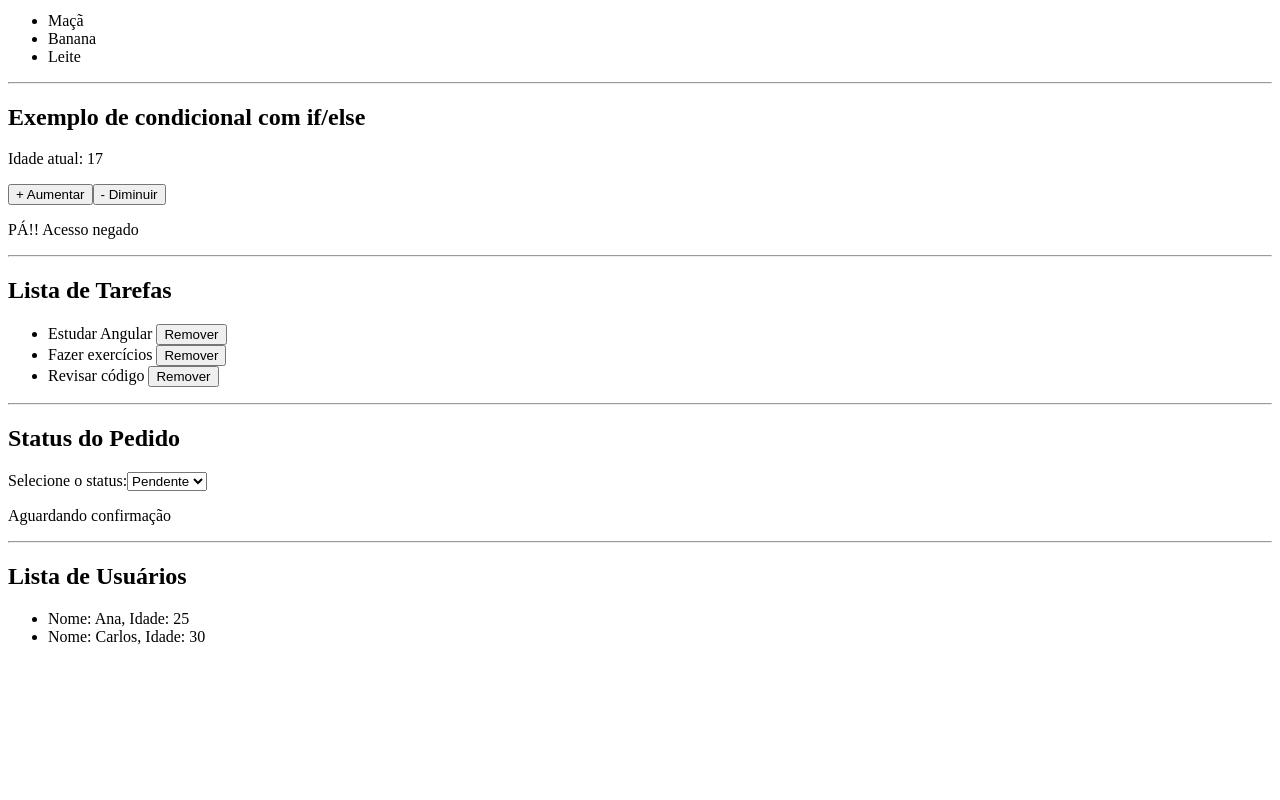
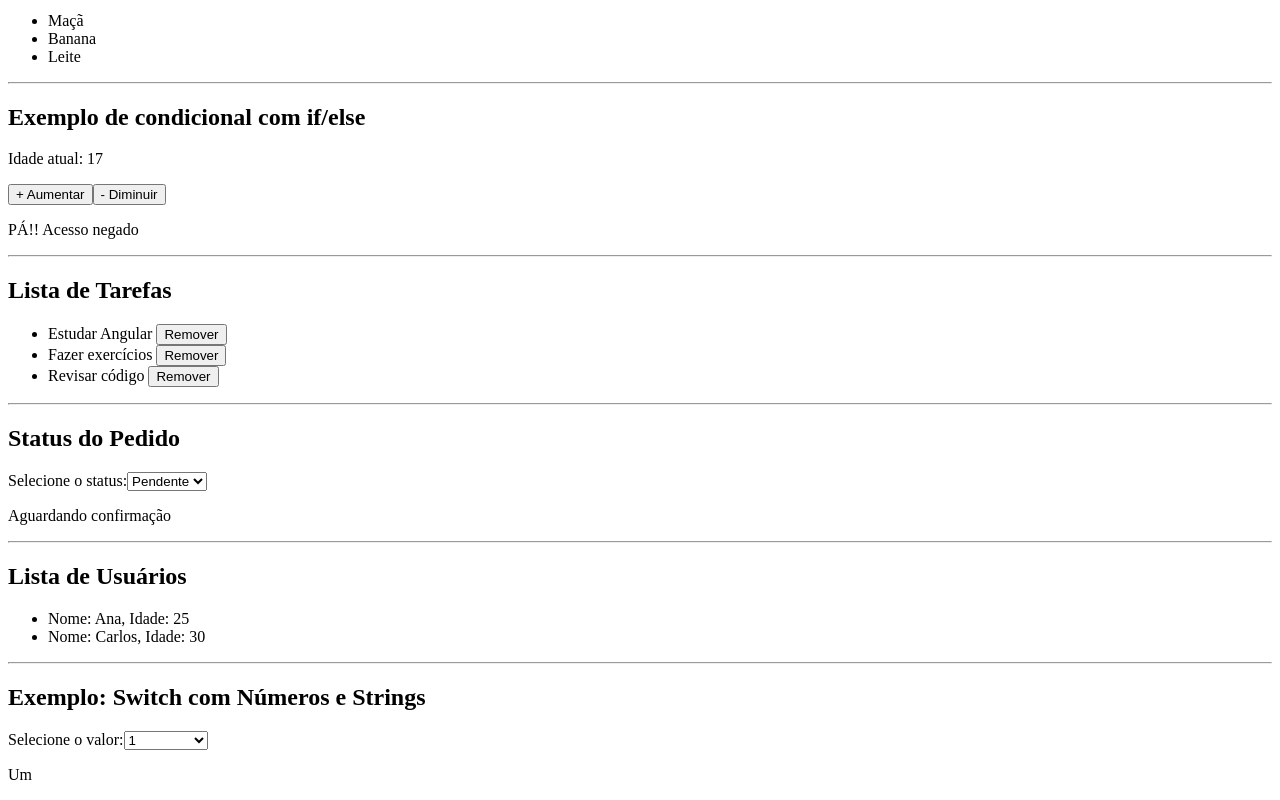
Before and after one commit to vieiraoliv/atv1-cp2, an Angular app: page / in a window 1280 px wide. Shown: the part 195-995 px from the top of the page. Before the commit the page ends 857 px from the top, so only its background shows below. Built offline with nearby package versions, Linux system fonts and the light colour scheme.

Commit message:
exercício 7
switch com números e strings

```diff
--- a/src/app/app.component.html
+++ b/src/app/app.component.html
@@ -10,4 +10,6 @@
 <app-pedido-status></app-pedido-status>
 <hr>
 <app-lista-usuarios></app-lista-usuarios>
+<hr>
+<app-switch-valores></app-switch-valores>
 <router-outlet />
--- a/src/app/app.component.ts
+++ b/src/app/app.component.ts
@@ -6,11 +6,12 @@ import { CondicionalIdadeComponent } from './components/condicional-idade/condic
 import { TarefasListComponent } from './components/tarefas-list/tarefas-list.component';
 import { PedidoStatusComponent } from './components/pedido-status/pedido-status.component';
 import { ListaUsuariosComponent } from './components/lista-usuarios/lista-usuarios.component';
+import { SwitchValoresComponent } from './components/switch-valores/switch-valores.component';
 
 @Component({
   selector: 'app-root',
   standalone: true,
-  imports: [RouterOutlet, FirstComponentsComponent, ListaComprasComponent,CondicionalIdadeComponent,TarefasListComponent,PedidoStatusComponent,ListaUsuariosComponent],
+  imports: [RouterOutlet, FirstComponentsComponent, ListaComprasComponent,CondicionalIdadeComponent,TarefasListComponent,PedidoStatusComponent,ListaUsuariosComponent,SwitchValoresComponent],
   templateUrl: './app.component.html',
   styleUrl: './app.component.css'
 })
--- /dev/null
+++ b/src/app/components/switch-valores/switch-valores.component.html
@@ -0,0 +1,21 @@
+<h2>Exemplo: Switch com Números e Strings</h2>
+
+<label for="valorSelect">Selecione o valor:</label>
+<select id="valorSelect" [(ngModel)]="value">
+  <option [ngValue]="1">1</option>
+  <option [ngValue]="'dois'">"dois"</option>
+  <option [ngValue]="'qualquer'">"qualquer"</option>
+</select>
+
+
+@switch (value) {
+  @case (1) {
+    <p>Um</p>
+  }
+  @case ('dois') {
+    <p>Dois</p>
+  }
+  @default {
+    <p>Valor não reconhecido</p>
+  }
+}
--- /dev/null
+++ b/src/app/components/switch-valores/switch-valores.component.ts
@@ -0,0 +1,14 @@
+import { Component } from '@angular/core';
+import { CommonModule } from '@angular/common';
+import { FormsModule } from '@angular/forms';
+
+@Component({
+  selector: 'app-switch-valores',
+  standalone: true,
+  imports: [CommonModule, FormsModule],
+  templateUrl: './switch-valores.component.html',
+  styleUrls: ['./switch-valores.component.css']
+})
+export class SwitchValoresComponent {
+  value: number | string = 1;
+}
```
Also changed, not shown: src/app/components/switch-valores/switch-valores.component.css (added).
